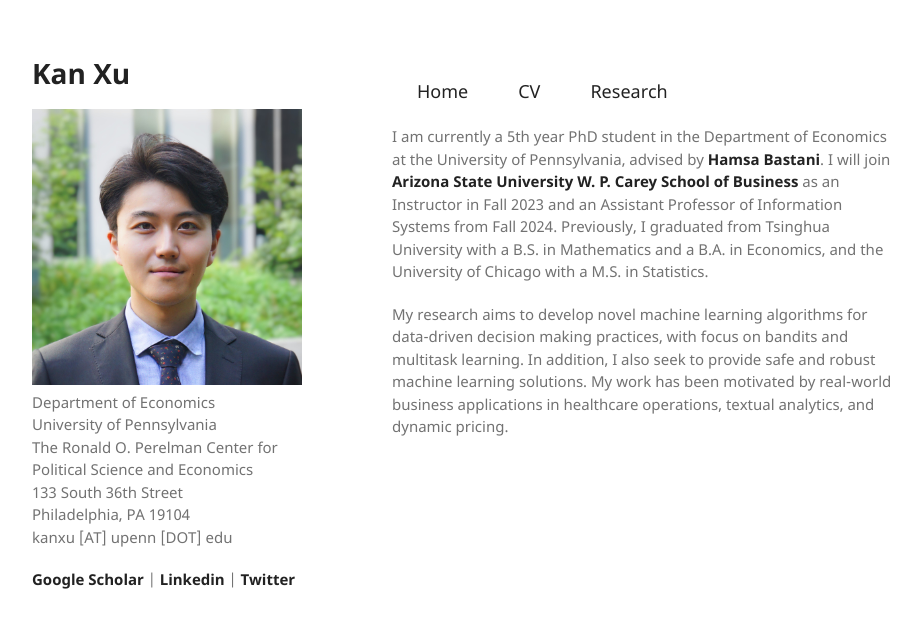
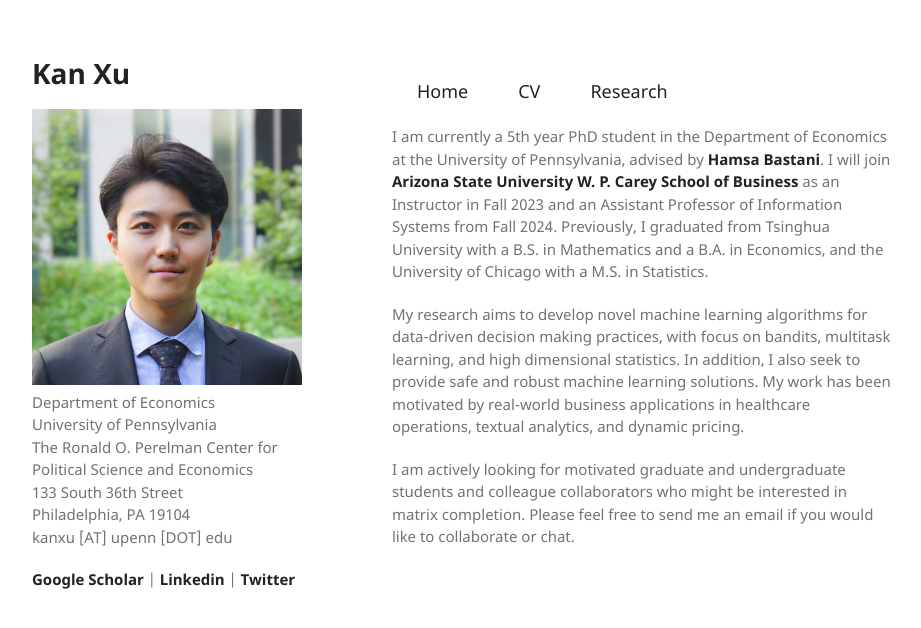
Before and after one commit to kanxu526/kanxu526.github.io, a Jekyll site: the page built from index.md, in a window 1280 px wide. Shown: the top 628 px of the page, without its empty margins (178-1099 px from the left). Built offline with Jekyll 4.4.1, drawn with Linux system fonts in a browser that asks for light colours.

Commit message:
Update index.md

```diff
--- a/index.md
+++ b/index.md
@@ -10,4 +10,8 @@ layout: default
 
 <p>I am currently a 5th year PhD student in the Department of Economics at the University of Pennsylvania, advised by <a href="https://hamsabastani.github.io"> Hamsa Bastani</a>. I will join <a href="https://wpcarey.asu.edu/">Arizona State University W. P. Carey School of Business</a> as an Instructor in Fall 2023 and an Assistant Professor of Information Systems from Fall 2024.  Previously, I graduated from Tsinghua University with a B.S. in Mathematics and a B.A. in Economics, and the University of Chicago with a M.S. in Statistics. </p>
 
-<p>My research aims to develop novel machine learning algorithms for data-driven decision making practices, with focus on bandits and multitask learning. In addition, I also seek to provide safe and robust machine learning solutions. My work has been motivated by real-world business applications in healthcare operations, textual analytics, and dynamic pricing. </p>
+<p>My research aims to develop novel machine learning algorithms for data-driven decision making practices, with focus on bandits, multitask learning, and high dimensional statistics. In addition, I also seek to provide safe and robust machine learning solutions. My work has been motivated by real-world business applications in healthcare operations, textual analytics, and dynamic pricing. </p>
+
+<p>
+I am actively looking for motivated graduate and undergraduate students and colleague collaborators who might be interested in matrix completion. Please feel free to send me an email if you would like to collaborate or chat.
+</p>
```
